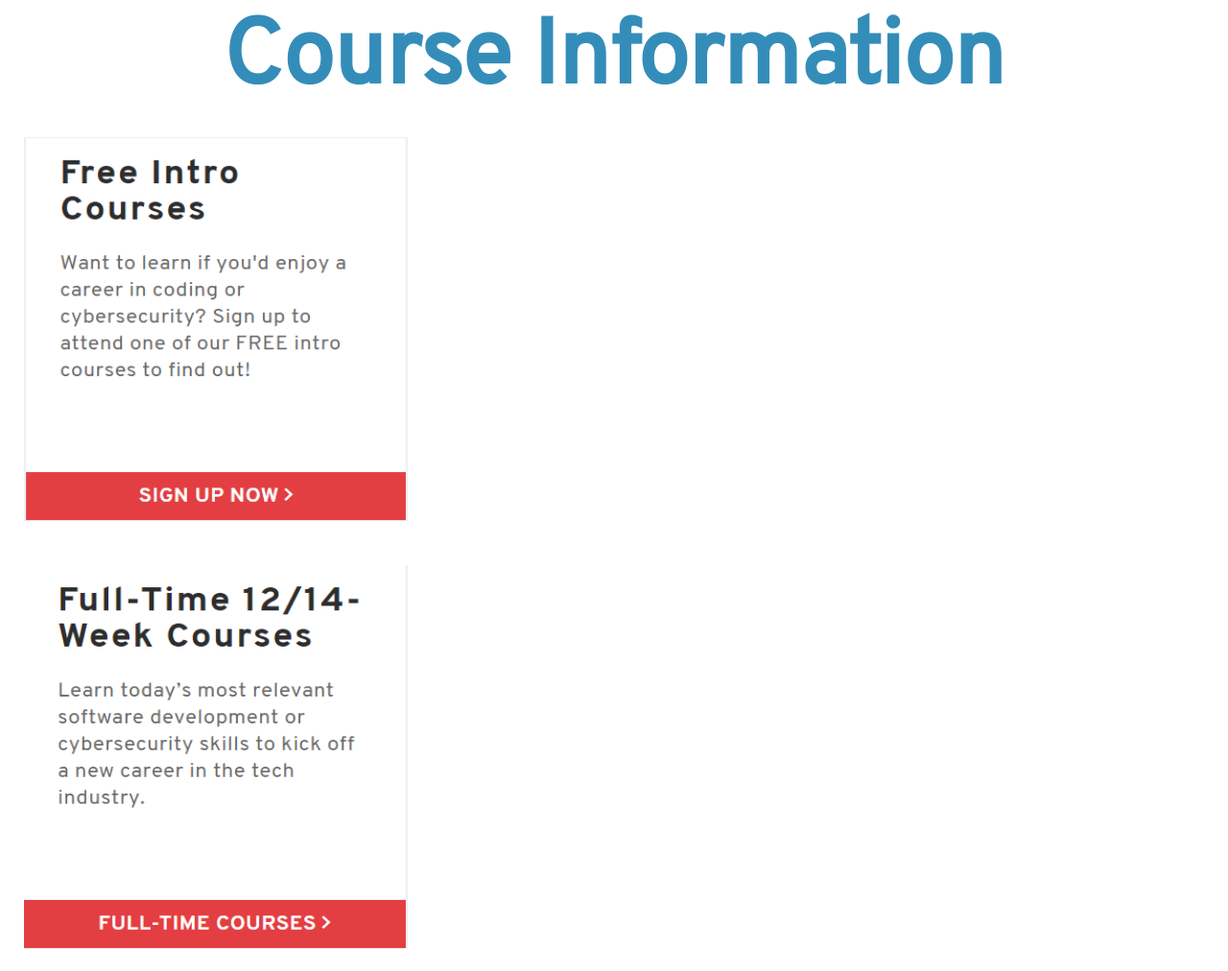
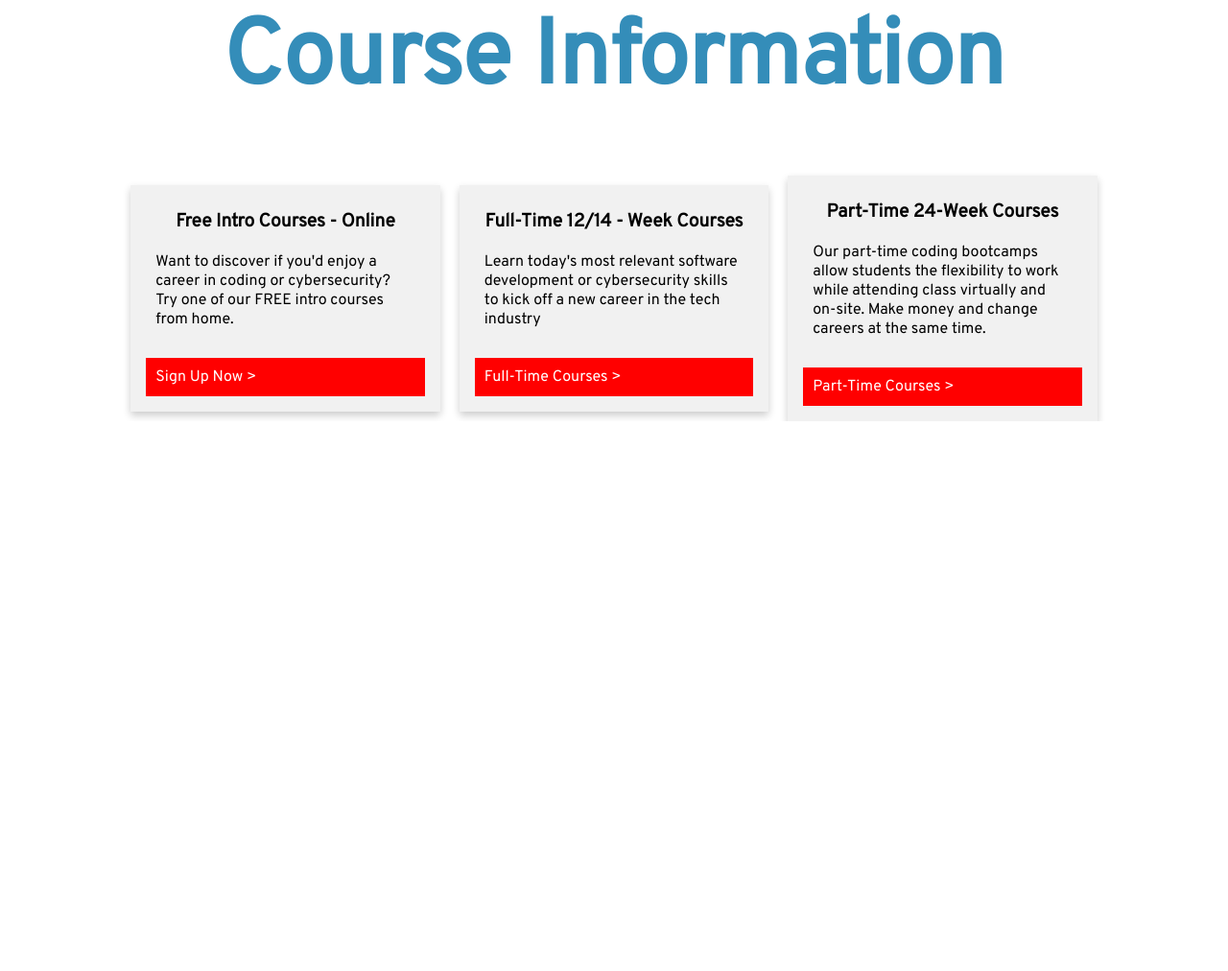
Before and after one commit to thorsley/static-webpage, a plain HTML site: page index.html in a window 1280 px wide. Shown: the part 1003-2015 px from the top of the page at 96% size. After the commit the page ends 1442 px from the top, so only its background shows below. Drawn offline with Linux system fonts and the light colour scheme.

Commit message:
added styling

```diff
--- a/index.html
+++ b/index.html
@@ -15,7 +15,6 @@
                 <li id=top><a href="https://elevenfifty.org/" class="link">Eleven Fifty Academy</a></li>
                 <li><a href="https://elevenfifty.org/get-started/" class=link id="start">Get Started</a></li>
                 <!---->
-                <li><a href="#" class="link">searh</a></li>
                 <li><a href="https://elevenfifty.org/partners/" class="link">Partners</a></li>
                 <li><a href="https://elevenfifty.org/about/" class="link">About</a></li>
                 <li><a href="https://elevenfifty.org/veterans/" class="link">Vetrans</a></li>
@@ -29,34 +28,56 @@
 <body class="container">
 
     <div>
-        <div><img src="https://images.unsplash.com/photo-1532522953890-ccc87dfeb0b7?ixlib=rb-1.2.1&ixid=eyJhcHBfaWQiOjEyMDd9&auto=format&fit=crop&w=1350&q=80" width="100%" class="bodyimg"  alt="coding">
-            <div class="centered"><h1>Recode Your Future</h1></div>
-            <a href="https://elevenfifty.org/courses/which-course-is-right-for-me/"><div class="centered1"><h1>Find your course ></h1></div></a>
+        <div><img
+                src="https://images.unsplash.com/photo-1532522953890-ccc87dfeb0b7?ixlib=rb-1.2.1&ixid=eyJhcHBfaWQiOjEyMDd9&auto=format&fit=crop&w=1350&q=80"
+                width="100%" class="bodyimg" alt="coding">
+            <div class="centered">
+                <h1>Recode Your Future</h1>
+            </div>
+            <a href="https://elevenfifty.org/courses/which-course-is-right-for-me/">
+                <div class="centered1">
+                    <h1>Find your course ></h1>
+                </div>
+            </a>
         </div>
         <!--top image-->
-
-    <br>
-    <br>
-
-
-
-
-
-    <h1 class="center">Course Information</h1>
-
-            <div class="break-point">
-
-
-
-        <div><a href="https://elevenfifty.org/courses/free-intro-to-coding/"><img class="info" src="assets/elevenfifty1.PNG" alt=""></div>
-        <div><a href="https://elevenfifty.org/courses/full-time-immersive/"><img class="info" src="assets/elevenfifty2.PNG" alt=""></div>
-        <div><a href="https://elevenfifty.org/courses/part-time/"><img class="info" src="assets/elevenfifty3.png" alt=""></div>
-
-    </div>
+        <br>
+        <br>
+        <h1 class="center">Course Information</h1>
+        <div class="break-point">
+        </div>
         <br>
         <br>
         <br>
-    <hr>
+        <div class="row">
+            <div class="column">
+                <div class="card">
+                    <h3 class="cardtitle">Free Intro Courses - Online</h3>
+                    <p class="cardpara">Want to discover if you'd enjoy a career in coding or cybersecurity? Try one of
+                        our FREE intro courses from home.</p>
+                    <p class="cardbutton">Sign Up Now    ></p>
+                </div>
+            </div>
+
+            <div class="column">
+                <div class="card">
+                    <h3 class="cardtitle">Full-Time 12/14 - Week Courses</h3>
+                    <p class="cardpara">Learn today's most relevant software development or cybersecurity skills to kick
+                        off a new career in the tech industry</p>
+                    <p class="cardbutton">Full-Time Courses   ></p>
+                </div>
+            </div>
+
+            <div class="column">
+                <div class="card">
+                    <h3 class="cardtitle">Part-Time 24-Week Courses</h3>
+                    <p class="cardpara">Our part-time coding bootcamps allow students the flexibility to work while
+                        attending class virtually and on-site. Make money and change careers at the same time.</p>
+                    <p class="cardbutton">Part-Time Courses   ></p>
+                </div>
+            </div>
+        </div>
+    </div>
 
 
 </body>
--- a/main.css
+++ b/main.css
@@ -1,8 +1,9 @@
-*{
+* {
     margin: 0;
-    font-family:  Overpass, Helvetica, Arial;
+    font-family: Overpass, Helvetica, Arial;
 
 }
+
 .first {
     margin-top: 0;
     background-color: black;
@@ -11,10 +12,11 @@
 
 
 }
-#start:hover{
+
+#start:hover {
     background-color: #111
+}
 
-}
 #start {
     background-color: #348db9;
 
@@ -73,47 +75,108 @@ nav ul li {
     left: 0;
 }
 
-.center{
-    text-align:center;
-    color:#348db9;
+.center {
+    text-align: center;
+    color: #348db9;
     font-size: 95px;
-   font-family:  Overpass, Helvetica, Arial;
+    font-family: Overpass, Helvetica, Arial;
 }
 
-  .centered{
+.centered {
     position: absolute;
     top: 35%;
     left: 40%;
     transform: translate(-100%, -50%);
     background: rgba(0, 0, 0, 0.5);
-      padding:20px 20px;
+    padding: 20px 20px;
     color: white;
 
 
 
 }
-    .centered1{
+
+.centered1 {
     position: absolute;
     top: 45%;
     left: 45%;
     transform: translate(-150%, -50%);
     background: rgba(240, 52, 52, 1);
-      padding:20px 20px;
+    padding: 20px 20px;
     color: white;
 
 
 }
-    .break-point:hover{
+
+.break-point:hover {
     background-color: rgb(242, 242, 242);
-        display:flex;
-        flex:wrap;
+    display: flex;
+    flex: wrap;
     justify-content: center;
     padding: 20px 25px;
-        opacity:0.5px ;
+    opacity: 0.5px;
 }
-    .info{
-    width:400px;
-    height:400px;
+
+.info {
+    width: 400px;
+    height: 400px;
     padding: 20px 25px;
 
 }
+
+.card {
+    box-shadow: 0 4px 8px 0 rgba(0, 0, 0, 0.2);
+    padding: 16px;
+    text-align: center;
+    background-color: #f1f1f1;
+}
+
+.card:hover {
+    box-shadow: 0 8px 16px 0 rgba(0, 0, 0, 0.2);
+}
+
+@media screen and (max-width: 600px) {
+    .column {
+        width: 100%;
+        display: block;
+        margin-bottom: 20px;
+    }
+}
+
+.row:after {
+    content: "";
+    display: table;
+    clear: both;
+
+
+}
+
+.row {
+    margin: 0 -5px;
+    display: flex;
+    align-items: center;
+    justify-content: center;
+
+}
+
+.column {
+    float: left;
+    width: 25%;
+    padding: 0 10px;
+}
+
+.cardtitle {
+    padding: 10px;
+    font-size: larger;
+}
+
+.cardpara {
+    padding: 10px 10px 30px 10px;
+    text-align: left;
+}
+
+.cardbutton{
+    background-color: red;
+    color:white;
+    padding: 10px;
+    text-align: left;
+}
```
Lines whose indentation alone changed are shown as unchanged.
